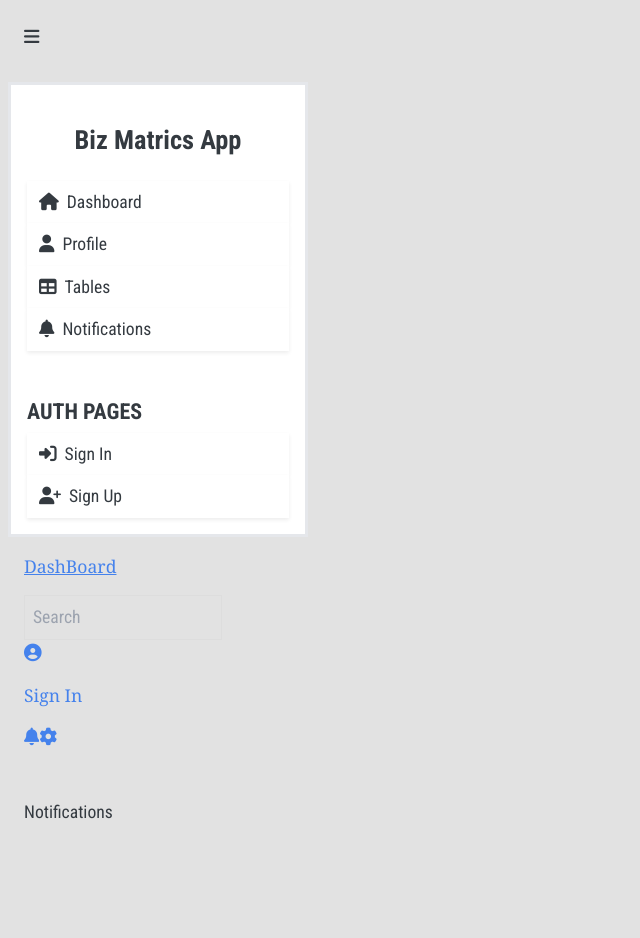
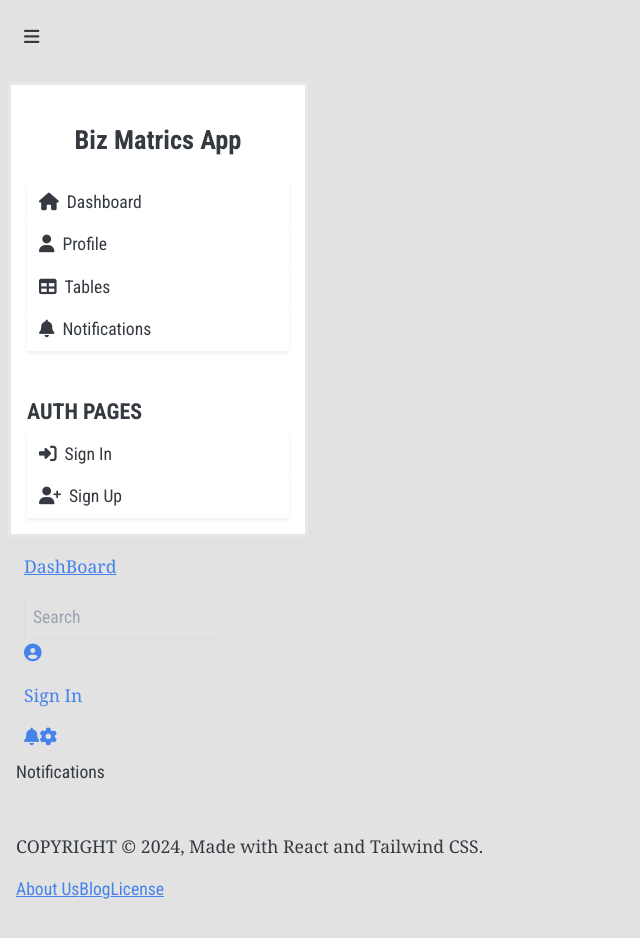
Before and after one commit to AlbinJames56/Biz-matrics-dashborad, a React (Vite) app: page /notifications in a window 1280 px wide. Shown: the whole page, without its empty margins (0-640 px from the left). Before the commit the page ends 869 px from the top, so only its background shows below. Built offline with nearby package versions, Linux system fonts and the light colour scheme.

Commit message:
Added Footer and some design errors in header and other

```diff
--- a/src/App.jsx
+++ b/src/App.jsx
@@ -19,7 +19,7 @@ function App() {
 
         <div className="flex-1 flex flex-col overflow-hidden">
           <Header />
-          <div className="flex-1 overflow-auto p-4 ml-5">
+          <div className="flex-1 overflow-auto p-3 pt-2 ml-5">
             <Routes>
               <Route path="/" element={<Home />} />
               <Route path="/login" element={<Login />} />
@@ -28,8 +28,9 @@ function App() {
               <Route path="/tables" element={<Tables />} />
               <Route path="/notifications" element={<Notifications />} />
             </Routes>
+             <Footer />
           </div>
-          <Footer />
+
         </div>
       </div>
     </>
--- a/src/Components/Footer.jsx
+++ b/src/Components/Footer.jsx
@@ -3,6 +3,16 @@ import React from 'react'
 function Footer() {
   return (
     <>
+    <div className="flex justify-between text-gray-500 pt-5">
+      <div >
+      <p> COPYRIGHT © 2024, Made with React and Tailwind CSS.</p>
+    </div>
+    <div className='flex gap-4 mr-5 decoration:none'>
+      <a href='#' className='no-underline text-gray-500'>About Us</a>
+      <a href="#" className='no-underline text-gray-500'>Blog</a>
+      <a href="#" className='no-underline text-gray-500'>License</a>
+    </div>
+    </div>
 
     </>
   )
--- a/src/Components/Header.jsx
+++ b/src/Components/Header.jsx
@@ -3,7 +3,7 @@ import { Link } from "react-router-dom";
 
 function Header() {
   return (
-    <nav className="flex justify-between items-center   pt-2 p-4 sm:pt-0">
+    <nav className="flex justify-between items-center   pt-2  px-4 sm:pt-0">
       <div className="flex flex-col sm:pt-0  md:flex-row  ">
         <Link to="#home" className="mt-0 md:m-4  lg:ml-4">
           <p className="text-gray-600 text-sm font-medium lg:mt-4 md:pt-5 md:mt-1">
--- a/src/Components/OrderOverview.jsx
+++ b/src/Components/OrderOverview.jsx
@@ -3,13 +3,12 @@ import React from "react";
 const OrderOverview = ({ orders }) => {
   return (
     <div className="relative bg-white">
-      {orders.map((order ,index) => (
+      {orders.map((order) => (
         <div className="flex items-center bg-white   px-4 mb-1">
           <div className="text-2xl bg-white text-gray-400 mr-4 mb-4 relative">
             <i className={`fa-solid ${order.icon} bg-white`}></i>
-            {index < orders.length - 1 && (
-              <div className="absolute left-1/2 transform -translate-x-1/2 top-full w-0.5 h-6 bg-gray-300"></div>
-            )}
+
+            <div className="absolute left-1/2 transform -translate-x-1/2 top-full w-0.5 h-6 bg-gray-300"></div>
           </div>
           <div className="bg-white">
             <h3 className="text-lg bg-white mt-3">{order.title}</h3>
```
